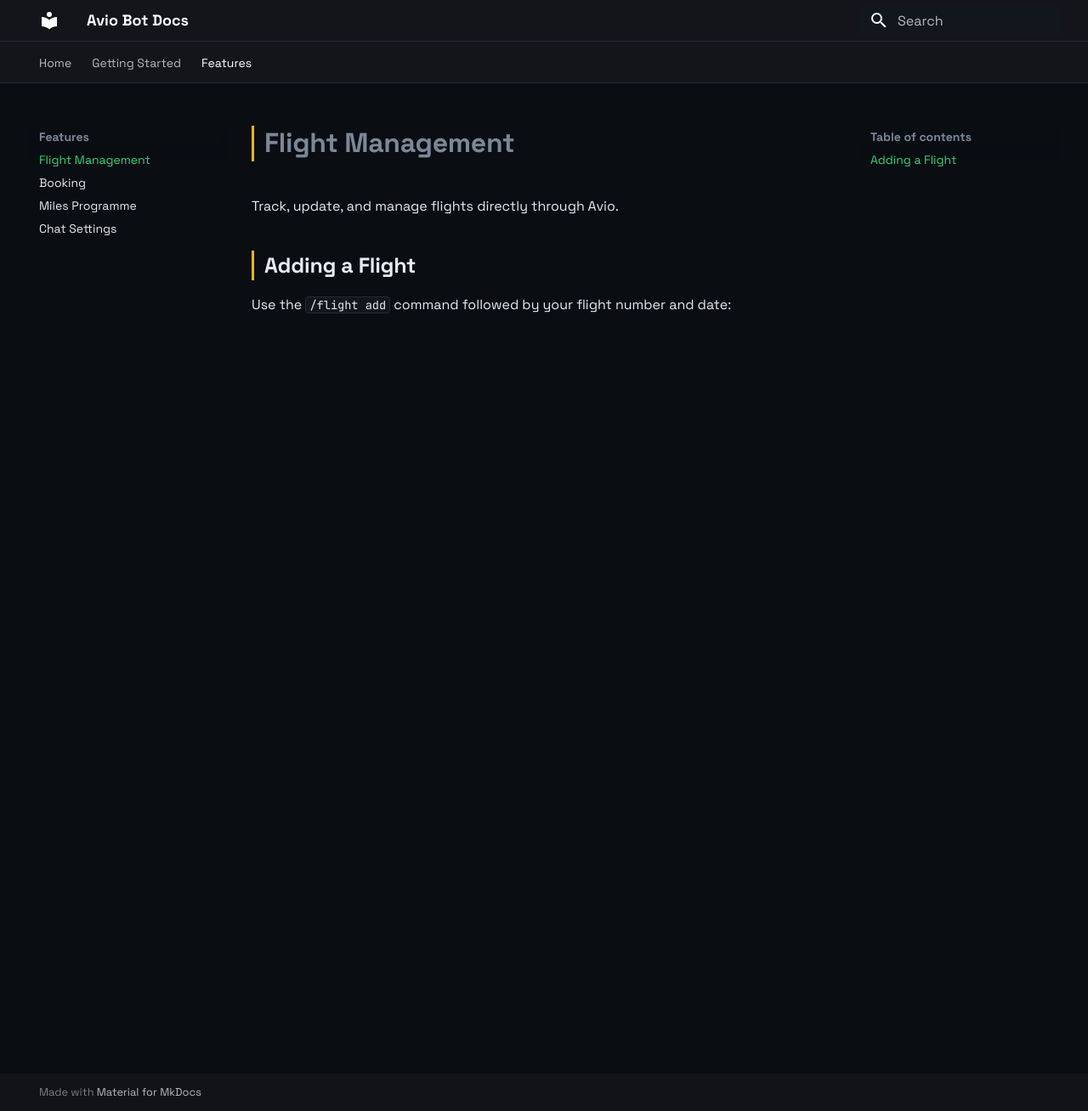
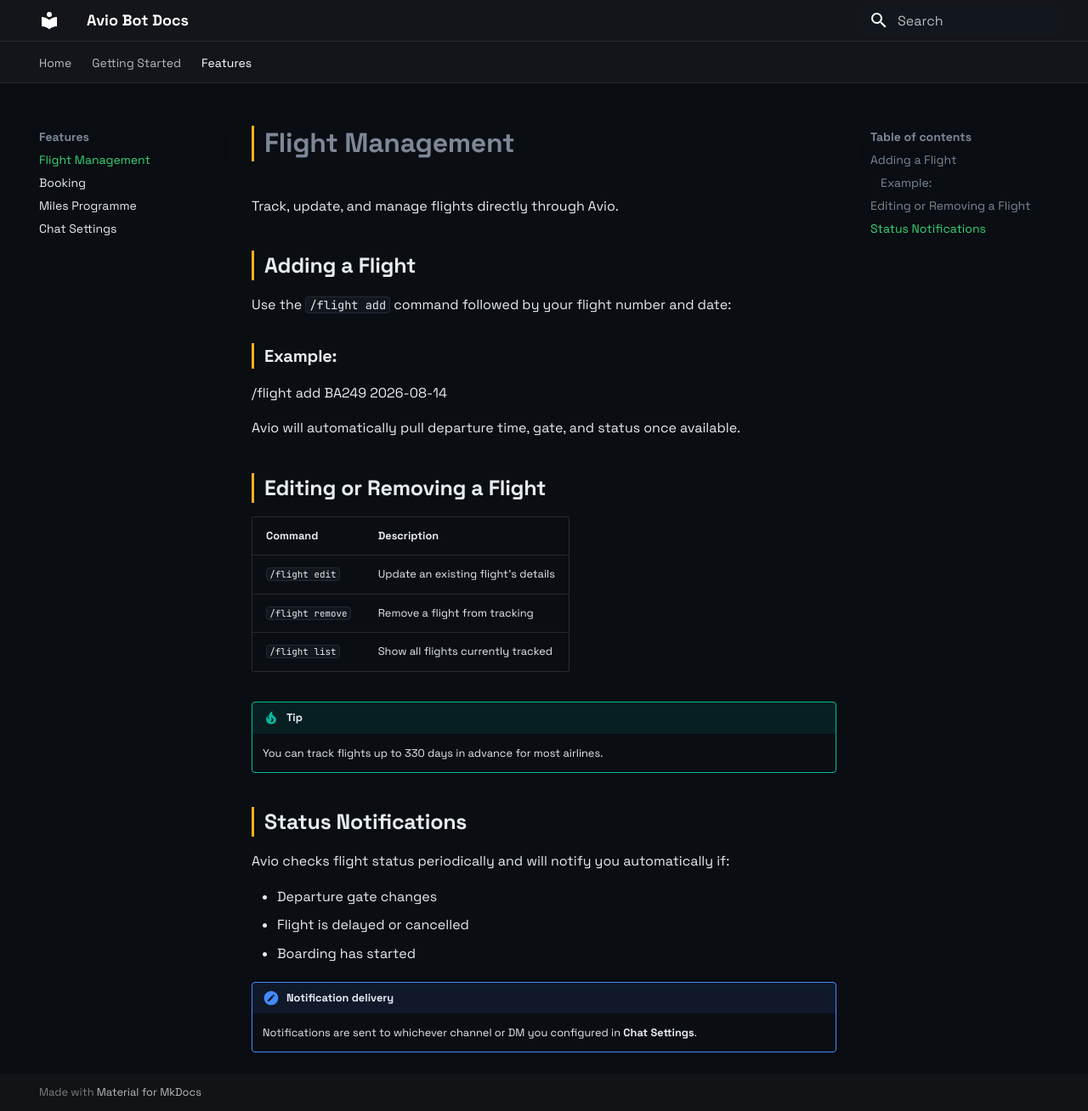
Before and after one commit to fudgemss/avio-wiki, an MkDocs documentation site: the page built from docs/features/flight-management.md, in a window 1280 px wide and 1308 px high. Shown: the whole window at 85% size. Built offline with MkDocs 1.6.1 and Material for MkDocs 9.7.7, drawn with Linux system fonts in a browser that asks for light colours.

Commit message:
Update flight-management.md

```diff
--- a/docs/features/flight-management.md
+++ b/docs/features/flight-management.md
@@ -5,3 +5,30 @@
 ## Adding a Flight
 
 Use the `/flight add` command followed by your flight number and date:
+
+###Example:
+/flight add BA249 2026-08-14
+
+Avio will automatically pull departure time, gate, and status once available.
+
+## Editing or Removing a Flight
+
+| Command | Description |
+|---------|-------------|
+| `/flight edit` | Update an existing flight's details |
+| `/flight remove` | Remove a flight from tracking |
+| `/flight list` | Show all flights currently tracked |
+
+!!! tip
+    You can track flights up to 330 days in advance for most airlines.
+
+## Status Notifications
+
+Avio checks flight status periodically and will notify you automatically if:
+
+- Departure gate changes
+- Flight is delayed or cancelled
+- Boarding has started
+
+!!! note "Notification delivery"
+    Notifications are sent to whichever channel or DM you configured in **Chat Settings**.
```
